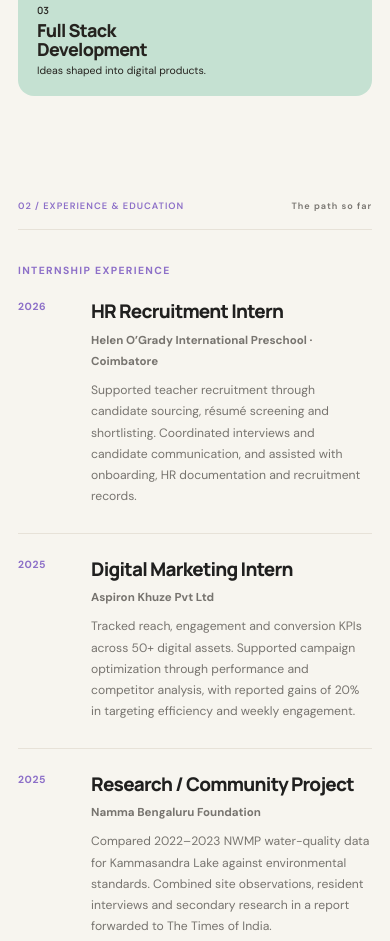
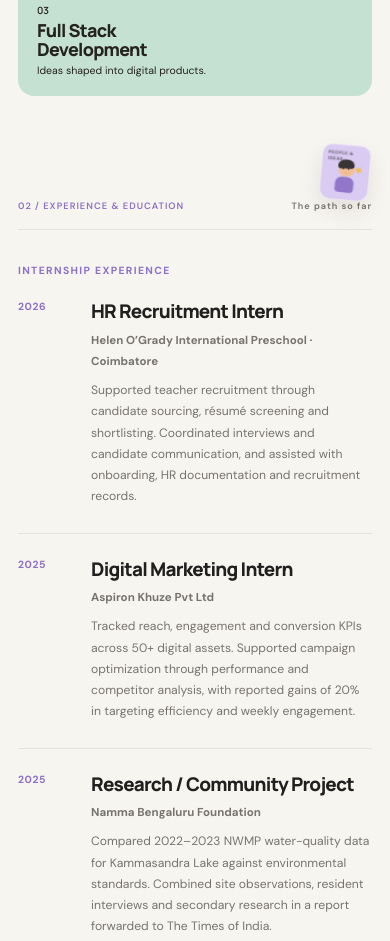
Before and after one commit to Dhanushd666/MyPortfolio, a plain HTML site: page index.html in a window 390 px wide. Shown: the part 2009-2950 px from the top of the page. Drawn offline with Linux system fonts and the light colour scheme.

Commit message:
Update style.css

```diff
--- a/style.css
+++ b/style.css
@@ -1323,22 +1323,67 @@ img, svg, video { max-width: 100%; }
 }
 
 
-/* MOBILE FIX: show the People & Ideas animated sticker on phones.
-   Other resume-side stickers remain hidden on small screens. */
-@media (max-width: 760px) {
-  .resume-side-sticker.sticker-people {
-    display: grid;
-    top: 88px;
-    right: 5px;
-    width: 92px;
-    min-height: 88px;
-    scale: .78;
+/* MOBILE SIDE-STICKER FIX
+   The original stylesheet hides every resume-side sticker in tablet/phone
+   media queries. This final override restores them without changing layout. */
+@media (max-width: 900px) {
+  .resume-side-sticker {
+    display: grid !important;
+    width: 78px;
+    min-height: 76px;
+    border-radius: 15px;
+    opacity: .96;
+    scale: .72;
     transform-origin: top right;
-    opacity: .95;
-    animation: resumeStickerFloat 5.4s ease-in-out infinite;
+    z-index: 5;
+    animation: resumeStickerFloat 5.4s ease-in-out infinite !important;
   }
 
-  .sticker-people .mini-doll {
-    animation: miniDollBob 2.8s ease-in-out infinite;
+  .resume-side-sticker .sticker-caption {
+    font-size: .43rem;
+    top: 7px;
+    left: 8px;
+    right: 8px;
+  }
+
+  .sticker-people,
+  .sticker-analyst,
+  .sticker-research {
+    right: 0 !important;
+    left: auto !important;
+    top: 4px;
+  }
+
+  .sticker-code,
+  .sticker-market {
+    left: 0 !important;
+    right: auto !important;
+    top: 4px;
+    transform-origin: top left;
+  }
+
+  .sticker-people .mini-doll,
+  .sticker-analyst .mini-doll {
+    scale: .78;
+    animation: miniDollBob 2.8s ease-in-out infinite !important;
+  }
+
+  .research-lens {
+    font-size: 2.45rem;
+  }
+
+  .research-dot,
+  .market-chart polyline,
+  .code-cursor,
+  .sticker-spark {
+    animation-play-state: running !important;
   }
 }
+
+@media (max-width: 650px) {
+  .resume-side-sticker {
+    width: 72px;
+    min-height: 70px;
+    scale: .68;
+  }
+}
```
